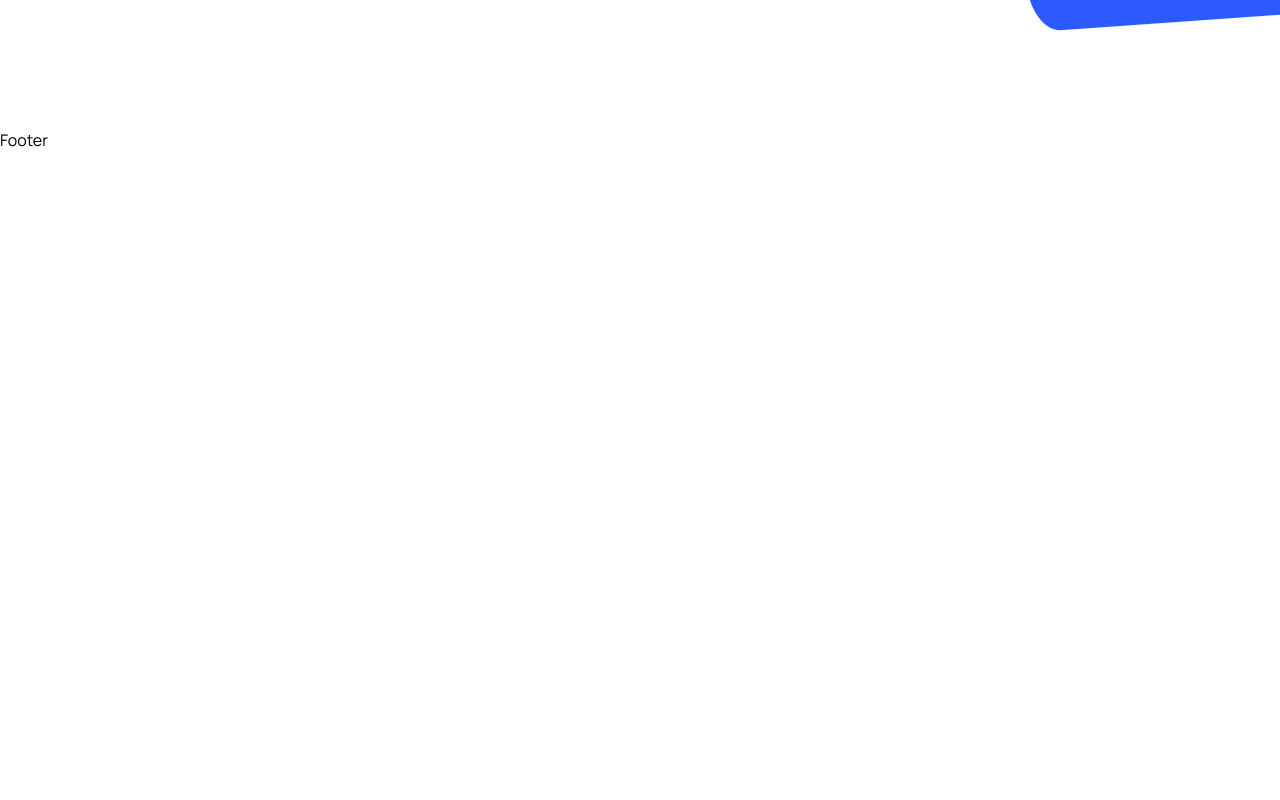
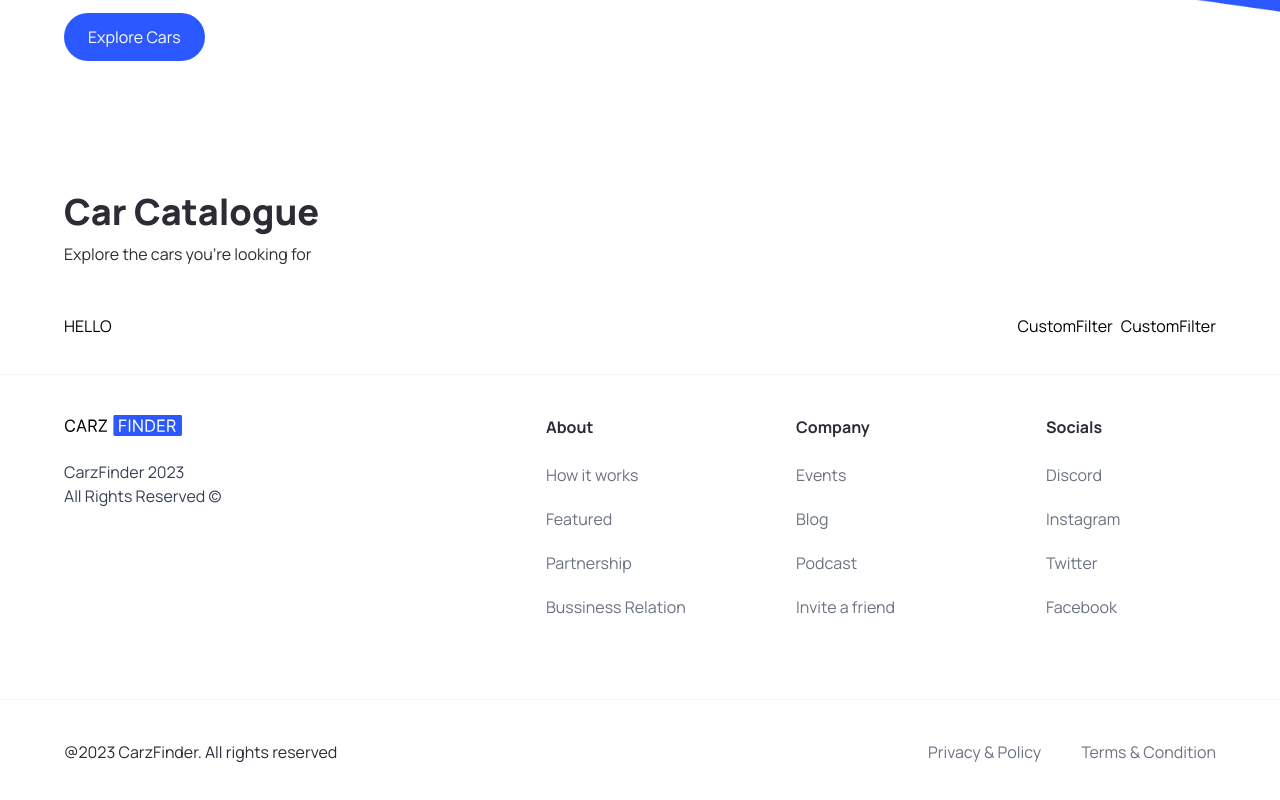
Before and after one commit to adevenuto/CarzFinder, a Next.js app: page / in a window 1280 px wide. Shown: the part 672-1472 px from the top of the page. Before the commit the page ends 824 px from the top, so only its background shows below. Built offline with nearby package versions, Linux system fonts and the light colour scheme.

Commit message:
Working on search functionality

```diff
--- /dev/null
+++ b/app/components/CustomFilter.tsx
@@ -0,0 +1,7 @@
+import React from 'react'
+
+export default function CustomFilter() {
+  return (
+    <div>CustomFilter</div>
+  )
+}
--- a/app/components/Footer.tsx
+++ b/app/components/Footer.tsx
@@ -1,6 +1,51 @@
+import Image from "next/image"
+import Link from "next/link"
+import { footerLinks } from "@/constants"
 
 export default function Footer() {
-  return (
-    <div>Footer</div>
-  )
+    return (
+        <footer className='flex flex-col mt-5 border-t border-gray-100 max-width text-black-100'>
+            <div className='flex flex-wrap justify-between gap-5 px-6 py-10 max-md:flex-col sm:px-16'>
+                <div className='flex flex-col items-start justify-start gap-6'>
+                    <Image src='/logo.svg' alt='logo' width={118} height={18} className='object-contain' />
+                    <p className='text-base text-gray-700'>
+                    CarzFinder {new Date().getFullYear()} <br />
+                    All Rights Reserved &copy;
+                    </p>
+                </div>
+
+                <div className="footer__links">
+                    {footerLinks.map((item) => (
+                    <div key={item.title} className="footer__link">
+                        <h3 className="font-bold">{item.title}</h3>
+                        <div className="flex flex-col gap-5">
+                        {item.links.map((link) => (
+                            <Link
+                            key={link.title}
+                            href={link.url}
+                            className="text-gray-500"
+                            >
+                            {link.title}
+                            </Link>
+                        ))}
+                        </div>
+                    </div>
+                    ))}
+                </div>
+            </div>
+
+            <div className='flex flex-wrap items-center justify-between px-6 py-10 mt-10 border-t border-gray-100 sm:px-16'>
+                <p>@{new Date().getFullYear()} CarzFinder. All rights reserved</p>
+
+                <div className="footer__copyrights-link">
+                    <Link href="/" className="text-gray-500">
+                    Privacy & Policy
+                    </Link>
+                    <Link href="/" className="text-gray-500">
+                    Terms & Condition
+                    </Link>
+                </div>
+            </div>
+        </footer>
+    )
 }
--- a/app/components/Header.tsx
+++ b/app/components/Header.tsx
@@ -6,7 +6,7 @@ import CustomButton from "./ui/CustomButton";
 export default function Header() {
     return (
         <header className="absolute z-10 w-full">
-            <nav className="max-w-[1440px] mx-auto flex justify-between items-center sm:px-16 px-6 py-4 bg-transparent">
+            <nav className="flex items-center justify-between px-6 py-4 bg-transparent max-width sm:px-16">
                 <Link href="/" className="flex items-center justify-center">
                     <Image src="/logo.svg" alt="brand logo" width={155} height={45} className="object-contain"/>
                 </Link>
--- a/app/components/Hero.tsx
+++ b/app/components/Hero.tsx
@@ -10,7 +10,7 @@ export default function Hero() {
     return (
         <div className="hero">
             <div className="flex-1 pt-36 padding-x">
-                <h1 className="hero__title">Find, book, or rent a car — quickly and easily!</h1>
+                <h1 className="hero__title">Unleash Your Drive, Rent the Perfect Ride — quickly and easily!</h1>
                 <p className="hero__subtitle">Steamline your car rental experience with our effortless booking process.</p>
                 <CustomButton
                     title="Explore Cars"
@@ -20,7 +20,7 @@ export default function Hero() {
             </div>
             <div className="hero__image-container">
                 <div className="hero__image">
-                    <Image src="/hero.png" alt={"bg image"} className={'object-contain'} fill/>
+                    <Image src="/hero2.png" alt={"bg image"} className={'object-contain'} fill/>
                     <div className="hero__image-overlay"/>
                 </div>
             </div>
--- /dev/null
+++ b/app/components/SearchBar.tsx
@@ -0,0 +1,16 @@
+'use client'
+
+import React from 'react'
+
+export default function SearchBar() {
+    const handleSubmit = () => {
+
+    }
+  return (
+    <form className="searchbar" onSubmit={handleSubmit}>
+        <div className="searchbar__item">
+            HELLO
+        </div>
+    </form>
+  )
+}
--- a/app/globals.css
+++ b/app/globals.css
@@ -17,7 +17,7 @@
 }
 
 .padding-x {
-  @apply sm:px-16 px-6;
+  @apply px-6 sm:px-16;
 }
 
 .padding-y {
@@ -29,11 +29,11 @@
 }
 
 .flex-between {
-  @apply flex justify-between items-center;
+  @apply flex items-center justify-between;
 }
 
 .custom-btn {
-  @apply flex flex-row relative justify-center items-center py-3 px-6 outline-none;
+  @apply relative flex flex-row items-center justify-center px-6 py-3 outline-none;
 }
 /* END: General styles */
 
@@ -59,7 +59,7 @@
 }
 
 .hero__image-overlay {
-  @apply absolute xl:-top-24 xl:-right-1/2 -right-1/4 bg-hero-bg bg-repeat-round -z-10 w-full xl:h-screen h-[590px] overflow-hidden;
+  @apply absolute xl:-top-24 xl:-right-1/4 -right-1/4 bg-hero-bg bg-repeat-round -z-10 w-full xl:h-screen h-[590px] overflow-hidden;
 }
 /* END: Hero styles */
 
@@ -70,29 +70,29 @@
 }
 
 .home__filters {
-  @apply mt-12 w-full flex-between items-center flex-wrap gap-5;
+  @apply flex-wrap items-center w-full gap-5 mt-12 flex-between;
 }
 
 .home__filter-container {
-  @apply flex justify-start flex-wrap items-center gap-2;
+  @apply flex flex-wrap items-center justify-start gap-2;
 }
 
 .home__cars-wrapper {
-  @apply grid 2xl:grid-cols-4 xl:grid-cols-3 md:grid-cols-2 grid-cols-1 w-full gap-8 pt-14;
+  @apply grid w-full grid-cols-1 gap-8 2xl:grid-cols-4 xl:grid-cols-3 md:grid-cols-2 pt-14;
 }
 
 .home__error-container {
-  @apply mt-16 flex justify-center items-center flex-col gap-2;
+  @apply flex flex-col items-center justify-center gap-2 mt-16;
 }
 /* END: Home styles */
 
 /* START: Car Card styles */
 .car-card {
-  @apply flex flex-col p-6 justify-center items-start text-black-100 bg-primary-blue-100 hover:bg-white hover:shadow-md rounded-3xl;
+  @apply flex flex-col items-start justify-center p-6 text-black-100 bg-primary-blue-100 hover:bg-white hover:shadow-md rounded-3xl;
 }
 
 .car-card__content {
-  @apply w-full flex justify-between items-start gap-2;
+  @apply flex items-start justify-between w-full gap-2;
 }
 
 .car-card__content-title {
@@ -112,15 +112,15 @@
 }
 
 .car-card__image {
-  @apply relative w-full h-40 my-3 object-contain;
+  @apply relative object-contain w-full h-40 my-3;
 }
 
 .car-card__icon-container {
-  @apply flex group-hover:invisible w-full justify-between text-grey;
+  @apply flex justify-between w-full group-hover:invisible text-grey;
 }
 
 .car-card__icon {
-  @apply flex flex-col justify-center items-center gap-2;
+  @apply flex flex-col items-center justify-center gap-2;
 }
 
 .car-card__icon-text {
@@ -128,7 +128,7 @@
 }
 
 .car-card__btn-container {
-  @apply hidden group-hover:flex absolute bottom-0 w-full z-10;
+  @apply absolute bottom-0 z-10 hidden w-full group-hover:flex;
 }
 /* END: Car Card styles */
 
@@ -138,11 +138,11 @@
 }
 
 .car-details__close-btn {
-  @apply absolute top-2 right-2 z-10 w-fit p-2 bg-primary-blue-100 rounded-full;
+  @apply absolute z-10 p-2 rounded-full top-2 right-2 w-fit bg-primary-blue-100;
 }
 
 .car-details__main-image {
-  @apply relative w-full h-40 bg-pattern bg-cover bg-center rounded-lg;
+  @apply relative w-full h-40 bg-center bg-cover rounded-lg bg-pattern;
 }
 /* END: Car Details styles */
 
@@ -152,25 +152,25 @@
 }
 
 .custom-filter__options {
-  @apply absolute mt-1 max-h-60 w-full overflow-auto rounded-md bg-white py-1 text-base shadow-lg ring-1 ring-black ring-opacity-5 focus:outline-none sm:text-sm;
+  @apply absolute w-full py-1 mt-1 overflow-auto text-base bg-white rounded-md shadow-lg max-h-60 ring-1 ring-black ring-opacity-5 focus:outline-none sm:text-sm;
 }
 /* END: Custom Filter styles */
 
 /* START: Footer styles */
 .footer {
-  @apply flex flex-col text-black-100  mt-5 border-t border-gray-100;
+  @apply flex flex-col mt-5 border-t border-gray-100 text-black-100;
 }
 
 .footer__links-container {
-  @apply flex max-md:flex-col flex-wrap justify-between gap-5 sm:px-16 px-6 py-10;
+  @apply flex flex-wrap justify-between gap-5 px-6 py-10 max-md:flex-col sm:px-16;
 }
 
 .footer__rights {
-  @apply flex flex-col justify-start items-start gap-6;
+  @apply flex flex-col items-start justify-start gap-6;
 }
 
 .footer__links {
-  @apply flex-1 w-full flex md:justify-end flex-wrap max-md:mt-10 gap-20;
+  @apply flex flex-wrap flex-1 w-full gap-20 md:justify-end max-md:mt-10;
 }
 
 .footer__link {
@@ -178,21 +178,21 @@
 }
 
 .footer__copyrights {
-  @apply flex justify-between items-center flex-wrap mt-10 border-t border-gray-100 sm:px-16 px-6 py-10;
+  @apply flex flex-wrap items-center justify-between px-6 py-10 mt-10 border-t border-gray-100 sm:px-16;
 }
 
 .footer__copyrights-link {
-  @apply flex-1 flex sm:justify-end justify-center max-sm:mt-4 gap-10;
+  @apply flex justify-center flex-1 gap-10 sm:justify-end max-sm:mt-4;
 }
 /* END: Footer styles */
 
 /* START: searchbar styles */
 .searchbar {
-  @apply flex items-center justify-start max-sm:flex-col w-full relative max-sm:gap-4 max-w-3xl;
+  @apply relative flex items-center justify-start w-full max-w-3xl max-sm:flex-col max-sm:gap-4;
 }
 
 .searchbar__item {
-  @apply flex-1 max-sm:w-full flex justify-start items-center relative;
+  @apply relative flex items-center justify-start flex-1 max-sm:w-full;
 }
 
 .searchbar__input {
@@ -202,7 +202,7 @@
 
 /* START: search manufacturer styles */
 .search-manufacturer {
-  @apply flex-1 max-sm:w-full flex justify-start items-center;
+  @apply flex items-center justify-start flex-1 max-sm:w-full;
 }
 
 .search-manufacturer__input {
@@ -210,10 +210,10 @@
 }
 
 .search-manufacturer__options {
-  @apply absolute mt-1 max-h-60 w-full overflow-auto rounded-md bg-white py-1 text-base shadow-lg ring-1 ring-black ring-opacity-5 focus:outline-none sm:text-sm;
+  @apply absolute w-full py-1 mt-1 overflow-auto text-base bg-white rounded-md shadow-lg max-h-60 ring-1 ring-black ring-opacity-5 focus:outline-none sm:text-sm;
 }
 
 .search-manufacturer__option {
-  @apply cursor-default select-none py-2 pl-10 pr-4;
+  @apply py-2 pl-10 pr-4 cursor-default select-none;
 }
 /* END: search manufacturer styles */
--- a/app/page.tsx
+++ b/app/page.tsx
@@ -1,10 +1,25 @@
+import CustomFilter from "./components/CustomFilter";
 import Hero from "./components/Hero";
+import SearchBar from "./components/SearchBar";
 
 
 export default function Home() {
     return (
         <main className="overflow-hidden">
             <Hero/>
+            <div className="mt-12 padding-x padding-y max-width" id="discover">
+                <div className="home__text-container">
+                    <h1 className="text-4xl font-extrabold">Car Catalogue</h1>
+                    <p>Explore the cars you're looking for</p>
+                </div>
+                <div className="home__filters">
+                    <SearchBar />
+                    <div className="home__filter-container">
+                        <CustomFilter title=""/>
+                        <CustomFilter title=""/>
+                    </div>
+                </div>
+            </div>
         </main>
     )
 }
--- /dev/null
+++ b/constants/index.ts
@@ -0,0 +1,29 @@
+export const footerLinks = [
+    {
+        title: "About",
+        links: [
+            { title: "How it works", url: "/" },
+            { title: "Featured", url: "/" },
+            { title: "Partnership", url: "/" },
+            { title: "Bussiness Relation", url: "/" },
+        ],
+    },
+    {
+        title: "Company",
+        links: [
+            { title: "Events", url: "/" },
+            { title: "Blog", url: "/" },
+            { title: "Podcast", url: "/" },
+            { title: "Invite a friend", url: "/" },
+        ],
+    },
+    {
+        title: "Socials",
+        links: [
+            { title: "Discord", url: "/" },
+            { title: "Instagram", url: "/" },
+            { title: "Twitter", url: "/" },
+            { title: "Facebook", url: "/" },
+        ],
+    },
+];
--- a/tailwind.config.js
+++ b/tailwind.config.js
@@ -26,7 +26,7 @@ module.exports = {
         },
         backgroundImage: {
           'pattern': "url('/pattern.png')",
-          'hero-bg': "url('/hero-bg.png')"
+          'hero-bg': "url('/hero-bg2.png')"
         }
       },
     },
```
Also changed, not shown: public/hero-bg2.png (added), public/hero2.png (added).
